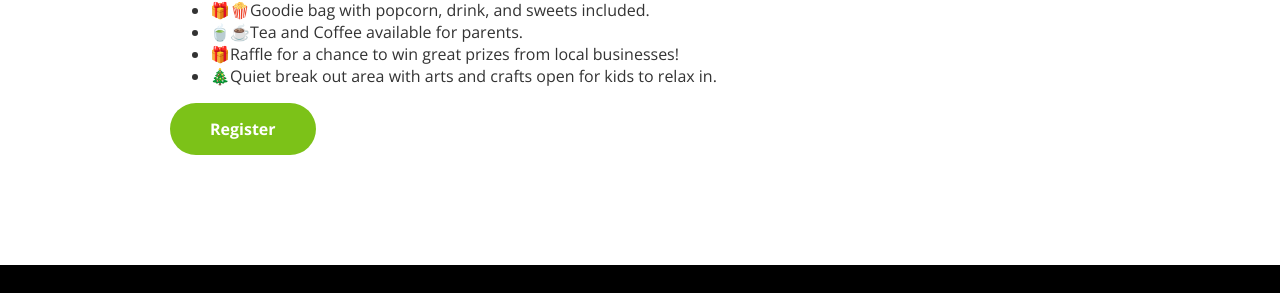
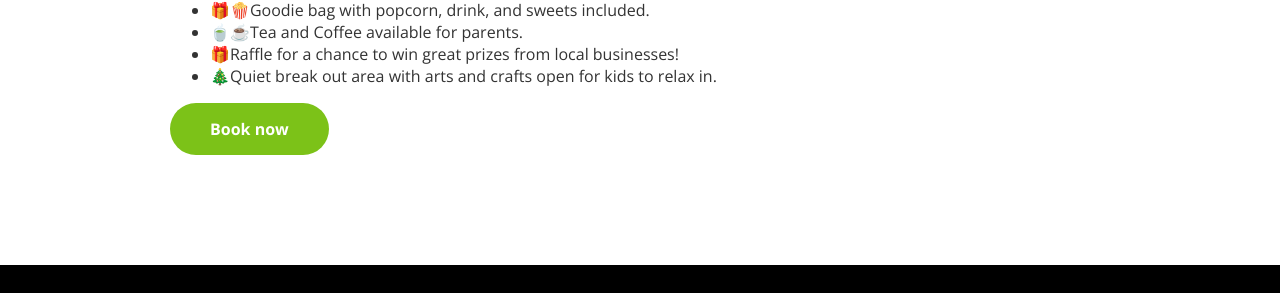
Before and after one commit to athenry-playground/playground-website, a Jekyll site: the page built from jekyll_files/_events/2024-movie-night.md, in a window 1280 px wide. Shown: the part 961-1254 px from the top of the page. Built offline with Jekyll 4.4.1, drawn with Linux system fonts in a browser that asks for light colours.

Commit message:
Update event action button text

```diff
--- a/jekyll_files/_layouts/event.html
+++ b/jekyll_files/_layouts/event.html
@@ -13,6 +13,6 @@ layout: post
 
 {% if page.register_url %}
 <div class="button">
-<a href="{{ page.register_url }}">Register</a>
+<a href="{{ page.register_url }}">Book now</a>
 </div>
 {% endif %}
```
